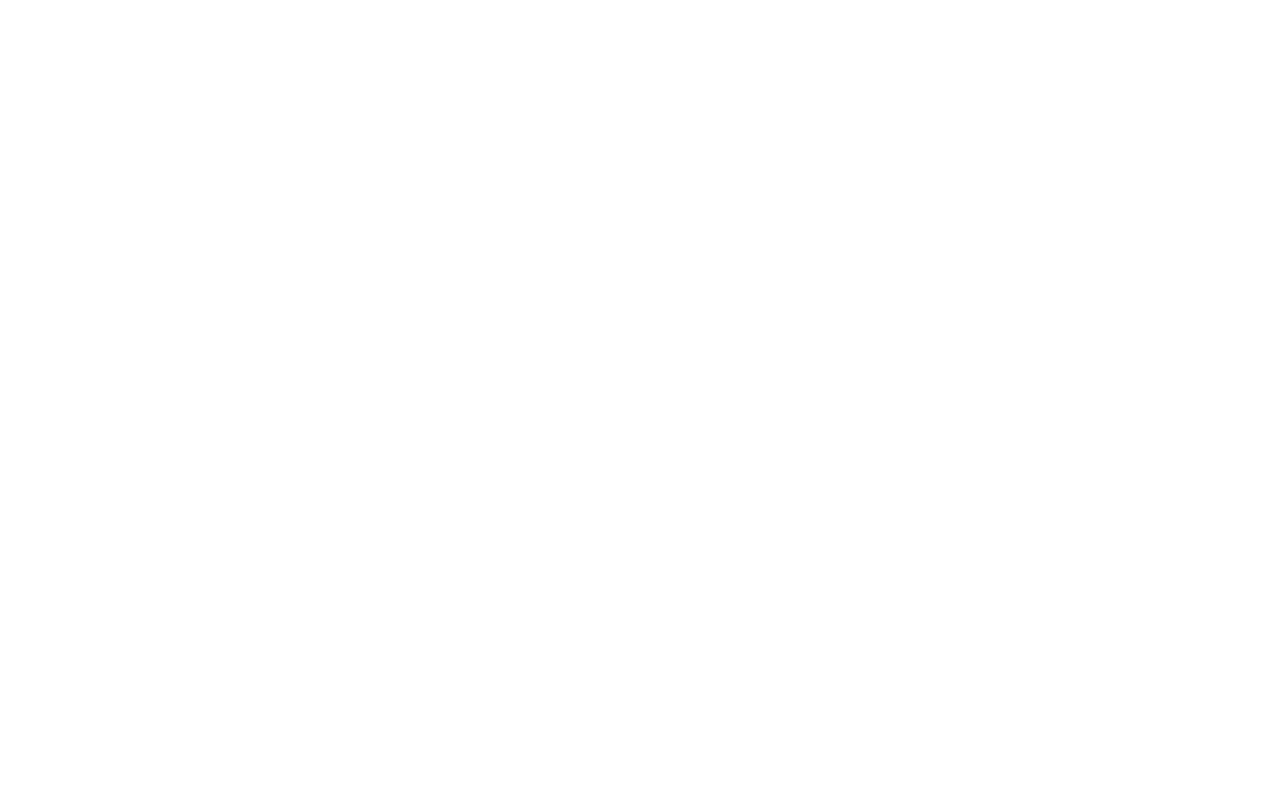
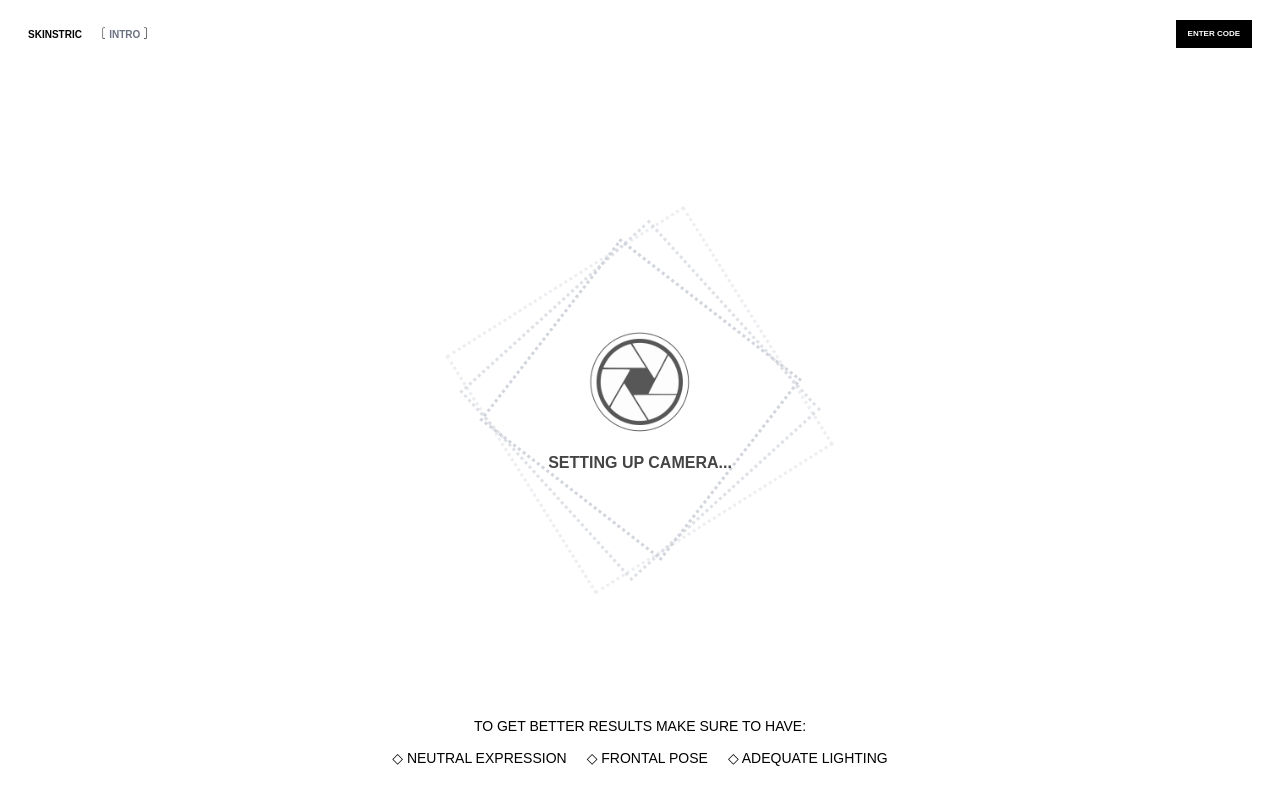
Before and after one commit to Kgithub7/Skinstric, a React (Vite) app: page /camera in a window 1280 px wide. Before the commit this address had no page. Built offline with nearby package versions, Linux system fonts and the light colour scheme; a web font is replaced by a local one; what tailwindcss-animated would draw is missing.

Commit message:
Complete camera page

```diff
--- a/src/App.jsx
+++ b/src/App.jsx
@@ -1,15 +1,12 @@
 import { BrowserRouter as Router, Routes, Route } from "react-router-dom";
-import { createContext, useState } from "react";
+import { useState } from "react";
+import { PredictionContext } from "./context/PredictionContext.jsx";
 import Home from "./pages/Home.jsx";
 import Testing from "./pages/Testing.jsx";
 import Result from "./pages/Result.jsx";
 import Select from "./pages/Select.jsx";
 import Summary from "./pages/Summary.jsx";
-
-export const PredictionContext = createContext({
-  predictions: {},
-  setPredictions: () => {},
-});
+import Camera from "./pages/Camera.jsx";
 
 function App() {
   const [predictions, setPredictions] = useState({});
@@ -22,6 +19,7 @@
           <Route path="/result" element={<Result />} />
           <Route path="/select" element={<Select />} />
           <Route path="/summary" element={<Summary />} />
+          <Route path="/camera" element={<Camera />} />
         </Routes>
       </Router>
     </PredictionContext>
--- /dev/null
+++ b/src/context/PredictionContext.jsx
@@ -0,0 +1,6 @@
+import { createContext } from "react";
+
+export const PredictionContext = createContext({
+  predictions: {},
+  setPredictions: () => {},
+});
--- /dev/null
+++ b/src/pages/Camera.jsx
@@ -0,0 +1,29 @@
+import CameraImg from "../assets/Camera.png";
+import Nav from "../components/Nav";
+
+function Camera() {
+  return (
+    <>
+      <Nav />
+      <div className="absolute top-1/2 left-1/2 z-0 flex -translate-1/2 items-center justify-center">
+        <div className="absolute size-[18dvw] -rotate-45 animate-spin overflow-hidden border-3 border-dotted border-gray-300 transition-all duration-900 ease-in-out animate-duration-[16000ms] animate-infinite"></div>
+        <div className="absolute size-[20dvw] -rotate-35 animate-spin overflow-hidden border-3 border-dotted border-gray-300 opacity-70 transition-all duration-900 ease-in-out animate-duration-[14000ms] animate-infinite"></div>
+        <div className="absolute size-[22dvw] -rotate-25 animate-spin overflow-hidden border-3 border-dotted border-gray-300 opacity-40 transition-all duration-900 ease-in-out animate-duration-[10000ms] animate-infinite"></div>
+        <div className="z-1 flex animate-pulse flex-col items-center justify-between gap-y-3">
+          <img src={CameraImg} className="size-[9dvw]" />
+          <p className="font-semibold">SETTING UP CAMERA...</p>
+        </div>
+      </div>
+      <div className="absolute bottom-8 left-1/2 flex -translate-x-1/2 flex-col items-center gap-y-3 text-sm">
+        <p className="">TO GET BETTER RESULTS MAKE SURE TO HAVE:</p>
+        <div className="flex gap-x-5">
+          <p>◇ NEUTRAL EXPRESSION</p>
+          <p>◇ FRONTAL POSE</p>
+          <p>◇ ADEQUATE LIGHTING</p>
+        </div>
+      </div>
+    </>
+  );
+}
+
+export default Camera;
--- a/src/pages/Result.jsx
+++ b/src/pages/Result.jsx
@@ -1,6 +1,6 @@
-import { useNavigate } from "react-router-dom";
+import { Link, useNavigate } from "react-router-dom";
 import { useContext, useEffect, useState } from "react";
-import { PredictionContext } from "../App.jsx";
+import { PredictionContext } from "../context/PredictionContext.jsx";
 import Nav from "../components/Nav";
 import CameraImg from "../assets/Camera.png";
 import CameraArrow from "../assets/CameraArrow.png";
@@ -22,24 +22,28 @@
   }, [predictions]);
 
   const upload = async () => {
-    const payload = {
-      image: file,
-    };
+    const payload = { image: file };
+    const start = Date.now();
+
     try {
-      const {
-        data: { data },
-      } = await axios.post(
+      const response = await axios.post(
         "https://us-central1-frontend-simplified.cloudfunctions.net/skinstricPhaseTwo",
         payload,
       );
+
+      const { data } = response.data;
+
+      const elapsed = Date.now() - start;
+      const remaining = Math.max(0, 2000 - elapsed);
+      await new Promise((res) => setTimeout(res, remaining));
+
       setPredictions(data);
+      navigate("/select");
     } catch (error) {
       alert("Error sending data");
+    } finally {
+      setLoading(false);
     }
-    setTimeout(() => {
-      setLoading(false);
-      navigate("/select");
-    }, 2000);
   };
 
   useEffect(() => {
@@ -94,12 +98,14 @@
                   >
                     DENY
                   </button>
+                  <Link to={"/camera"}>
                     <button
                       className="mr-3 cursor-pointer font-semibold text-white"
                       onClick={() => setModalOpen(false)}
                     >
                       ALLOW
                     </button>
+                  </Link>
                 </div>
               </div>
             </div>
--- a/src/pages/Select.jsx
+++ b/src/pages/Select.jsx
@@ -14,7 +14,7 @@
       <p className="mx-7 text-sm font-medium">
         FIX ESTIMATED INFORMATION IF NEEDED.
       </p>
-      <div className="absolute inset-0 flex items-center justify-center">
+      <div className="absolute top-1/2 left-1/2 flex -translate-1/2 items-center justify-center">
         <div className="absolute z-1 size-[20.5dvw] -rotate-45 transition-all [&>*]:absolute [&>*]:overflow-hidden [&>*]:transition-all [&>*]:duration-500 [&>*]:ease-out [&>*:not(.border-dotted)]:size-[10dvw] [&>*:not(.border-dotted)]:transition-transform [&>*:not(.border-dotted)]:duration-300 [&>*:not(.border-dotted)]:hover:bg-gray-300 [&>.border-dotted]:top-1/2 [&>.border-dotted]:left-1/2 [&>.border-dotted]:-z-1 [&>.border-dotted]:size-[20dvw] [&>.border-dotted]:-translate-1/2 [&>.border-dotted]:border-3 [&>.border-dotted]:border-gray-300 [&>.border-dotted]:opacity-0">
           <div className="cursor-not-allowed bg-gray-100 [&:hover~.medium-box]:size-[28dvw] [&:hover~.medium-box]:opacity-100">
             <p className="absolute top-1/2 left-1/2 -translate-1/2 rotate-45 font-semibold">
--- a/src/pages/Testing.jsx
+++ b/src/pages/Testing.jsx
@@ -12,6 +12,7 @@
   const [proceed, setProceed] = useState(false);
   const [input, setInput] = useState("");
   useEffect(() => {
+    inputRef.current.focus();
     sessionStorage.clear();
   }, []);
 
@@ -20,18 +21,19 @@
       name: sessionStorage.getItem("Name"),
       location: sessionStorage.getItem("Location"),
     };
+    const delay = new Promise((res) => setTimeout(res, 2000));
+    const request = axios.post(
+      "https://us-central1-frontend-simplified.cloudfunctions.net/skinstricPhaseOne",
+      payload,
+    );
     try {
-      await axios.post(
-        "https://us-central1-frontend-simplified.cloudfunctions.net/skinstricPhaseOne",
-        payload,
-      );
+      await Promise.all([delay, request]);
+      setProceed(true);
     } catch (error) {
       alert("Error sending data");
+    } finally {
+      setLoading(false);
     }
-    setTimeout(() => {
-      setLoading(false);
-      setProceed(true);
-    }, 2000);
   };
 
   const verify = (event) => {
```
Lines whose indentation alone changed are shown as unchanged.
